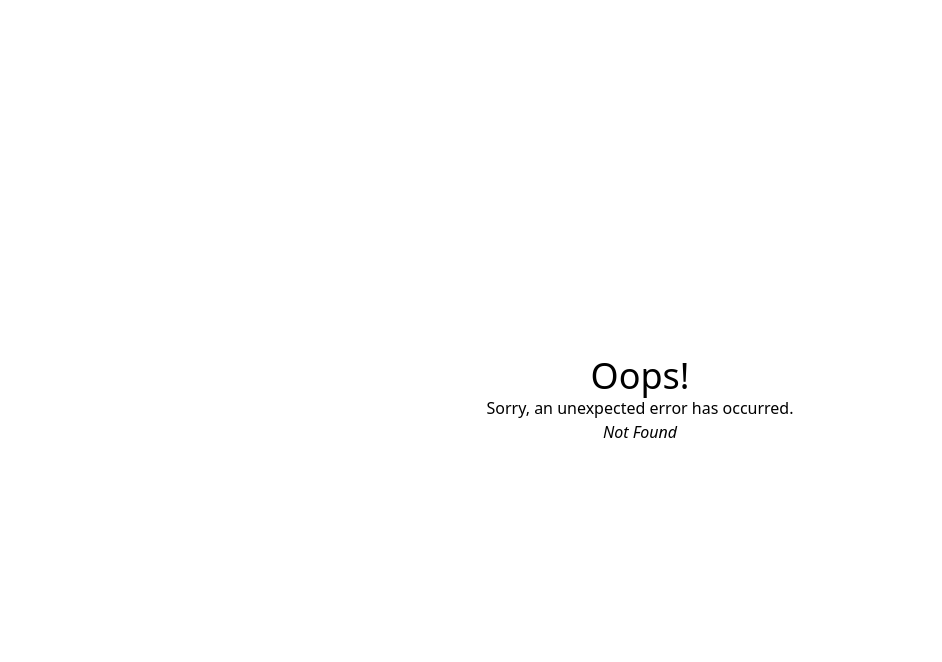
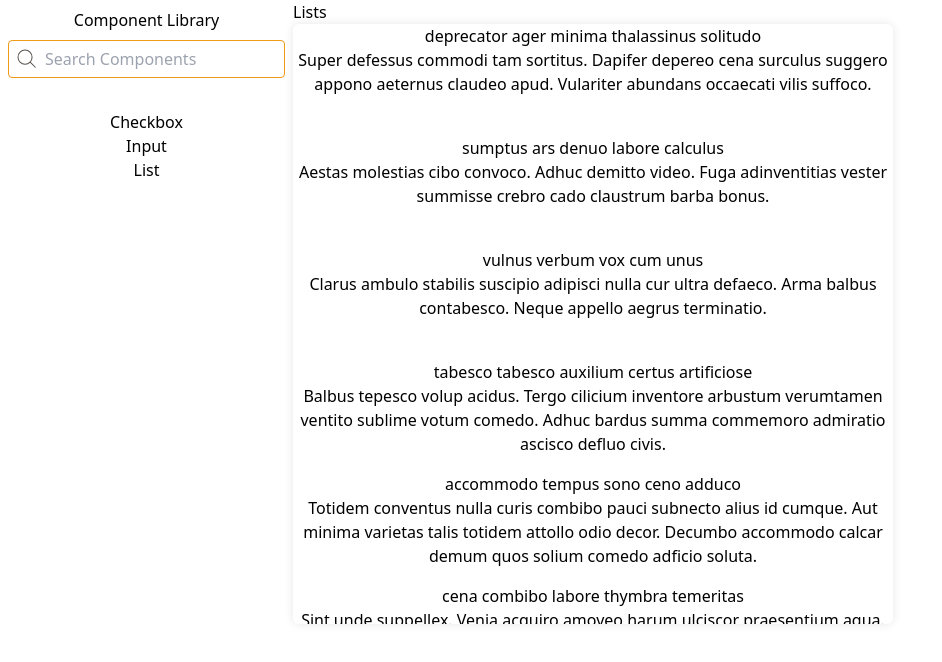
Before and after one commit to ks-rjjones/component-library, a React (Vite) app: page /components/list in a window 1280 px wide. Before the commit this address had no page. Shown: the top 662 px of the page, without its empty margins (0-942 px from the left). Built offline with nearby package versions, Linux system fonts and the light colour scheme.

Commit message:
added list

```diff
--- a/package.json
+++ b/package.json
@@ -10,7 +10,7 @@
     "preview": "vite preview"
   },
   "dependencies": {
-    "@types/react-virtualized": "^9.21.30",
+    "@types/react-window": "^1.8.8",
     "@types/uuid": "^9.0.8",
     "localforage": "^1.10.0",
     "lodash": "^4.17.21",
@@ -18,10 +18,11 @@
     "react": "^18.2.0",
     "react-dom": "^18.2.0",
     "react-router-dom": "^6.23.1",
-    "react-virtualized": "^9.22.5",
+    "react-window": "^1.8.10",
     "uuid": "^9.0.1"
   },
   "devDependencies": {
+    "@faker-js/faker": "^8.4.1",
     "@types/lodash": "^4.17.0",
     "@types/react": "^18.2.66",
     "@types/react-dom": "^18.2.22",
--- /dev/null
+++ b/src/components/css/scrollbar.css
@@ -0,0 +1,23 @@
+.list-scrollbar::-webkit-scrollbar {
+  width: 8px;
+}
+
+.list-scrollbar::-webkit-scrollbar-track {
+  background: #f1f1f1;
+  border-radius: 6px;
+}
+
+.list-scrollbar::-webkit-scrollbar-thumb {
+  background: #ccc;
+  border-radius: 6px;
+}
+
+.list-scrollbar::-webkit-scrollbar-thumb:hover {
+  background: #888;
+}
+
+/* For Firefox */
+.list-scrollbar {
+  scrollbar-width: 8px;
+  scrollbar-gutter: 8px;
+}
--- a/src/components/list.tsx
+++ b/src/components/list.tsx
@@ -1,44 +1,28 @@
 import React from "react";
-import { List, ListRowRenderer } from "react-virtualized";
+import { FixedSizeList, ListChildComponentProps, FixedSizeListProps } from "react-window";
 
-interface CustomListItemProps<T> {
+export interface ListItemProps<T> {
   index: number;
-  style: React.CSSProperties;
   data: T;
 }
 
-interface VirtualizedListProps<T> {
-  height: number;
-  width: number;
-  rowCount: number;
-  rowHeight: number;
+export interface ListProps<T> extends Omit<FixedSizeListProps, "children"> {
   data: T[];
-  ListItemComponent: React.ComponentType<CustomListItemProps<T>>;
+  ListItemComponent: React.ComponentType<ListItemProps<T>>;
 }
 
-const VirtualizedList = <T,>({
-  height,
-  width,
-  rowCount,
-  rowHeight,
-  data,
-  ListItemComponent,
-}: VirtualizedListProps<T>) => {
-  const rowRenderer: ListRowRenderer = ({ index, key, style }) => (
-    <div key={key} style={style}>
-      <ListItemComponent index={index} style={style} data={data[index]} />
+const List = <T,>({ data, ListItemComponent, ...rest }: ListProps<T>) => {
+  const Row = ({ index, style }: ListChildComponentProps) => (
+    <div style={style}>
+      <ListItemComponent index={index} data={data[index]} />
     </div>
   );
 
   return (
-    <List
-      height={height}
-      width={width}
-      rowCount={rowCount}
-      rowHeight={rowHeight}
-      rowRenderer={rowRenderer}
-    />
+    <FixedSizeList {...rest} className="list-scrollbar">
+      {Row}
+    </FixedSizeList>
   );
 };
 
-export default VirtualizedList;
+export default List;
--- /dev/null
+++ b/src/pages/listPage.tsx
@@ -0,0 +1,53 @@
+import { faker } from "@faker-js/faker";
+import { useEffect, useState } from "react";
+import List, { ListItemProps } from "src/components/list";
+import "src/components/css/scrollbar.css";
+
+interface ListItemData {
+  id: number;
+  title: string;
+  body: string;
+}
+
+export default function ListPage() {
+  const [listData, setListData] = useState<ListItemData[]>([]);
+
+  useEffect(() => {
+    setListData(
+      new Array(1000).fill(null).map((_, id) => ({
+        id: id,
+        title: faker.lorem.words(5),
+        body: faker.lorem.sentences(3),
+      }))
+    );
+  }, []);
+
+  const ListItemComponent = ({ data }: ListItemProps<ListItemData>) => {
+    return (
+      <div className="h-[112px] cursor-default hover:bg-primary-100">
+        <h6>{data.title}</h6>
+        <p>{data.body}</p>
+      </div>
+    );
+  };
+
+  const Spacer = () => <div className="my-2" />;
+
+  return (
+    <>
+      <h1 className="text-start">Lists</h1>
+      <div className="w-full">
+        <List<ListItemData>
+          height={600}
+          width={600}
+          itemCount={listData.length}
+          itemSize={112}
+          data={listData}
+          ListItemComponent={ListItemComponent}
+          style={{ boxShadow: "0 0 10px rgba(0, 0, 0, 0.1)", borderRadius: "6px" }}
+        />
+        <Spacer />
+      </div>
+    </>
+  );
+}
--- a/src/routes/root.tsx
+++ b/src/routes/root.tsx
@@ -21,6 +21,9 @@ export default function Root() {
             <li>
               <a href={`/components/input`}>Input</a>
             </li>
+            <li>
+              <a href={`/components/list`}>List</a>
+            </li>
           </ul>
         </nav>
       </div>
```
Also changed, not shown: src/main.tsx (+6 -1 lines), src/main.css (renamed from src/index.css), 1 other file (tests, documents, lock files or other folders).
